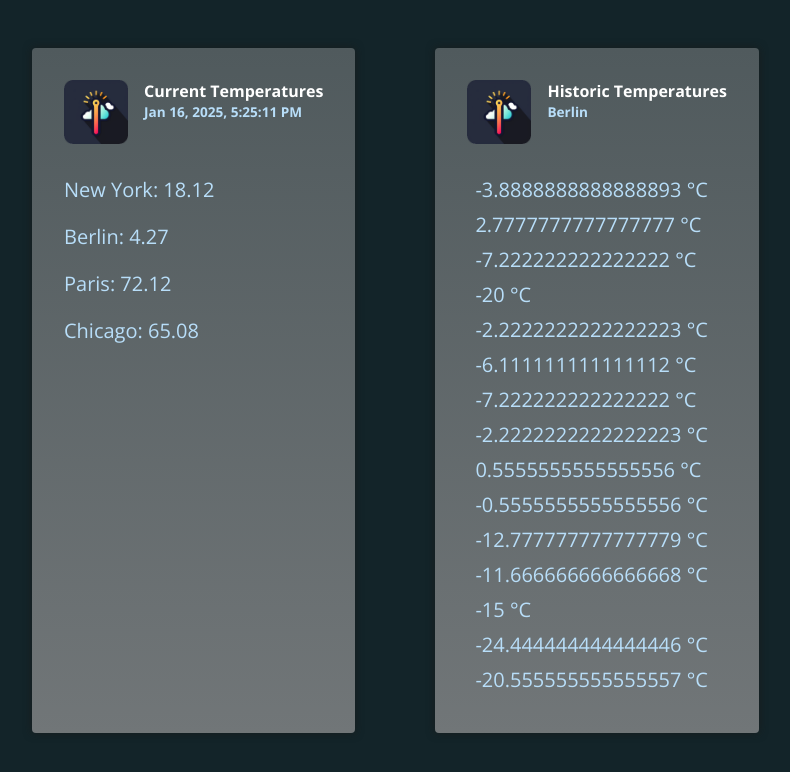
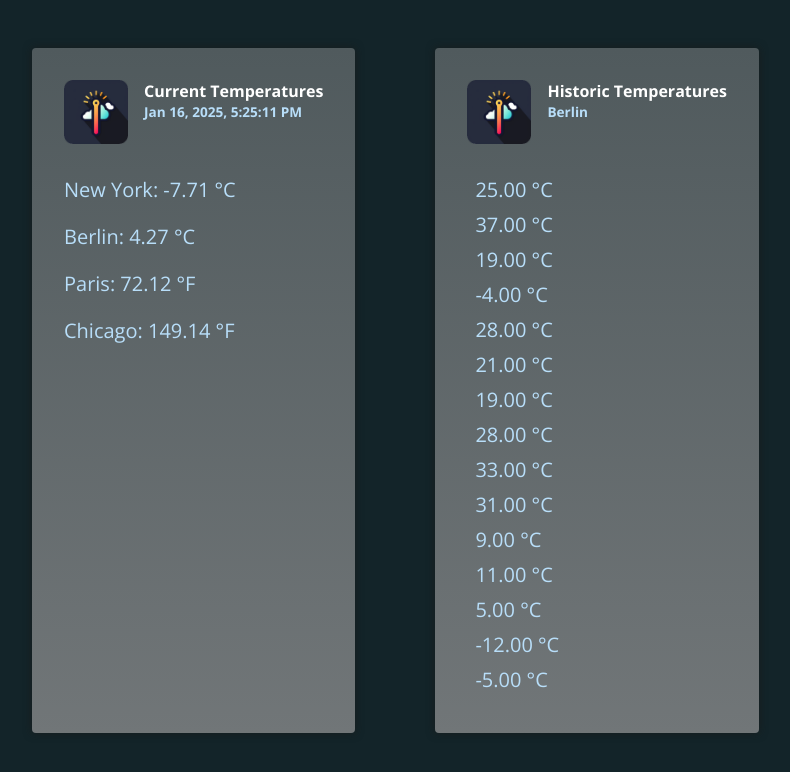
Before and after one commit to gmartpad/angular-transforming-values-with-pipes, an Angular app: page / in a window 1280 px wide. Shown: the top 772 px of the page, without its empty margins (168-958 px from the left). Built offline with nearby package versions, Linux system fonts and the light colour scheme.

Commit message:
[NG] CHAINING_PIPES_AND_BEING_AWARE_OF_LIMITATIONS - feat/fix: adding the capability to receive null as value in the TransformPipe and using the toFixed method to present the temperature value in a nicer way

```diff
--- a/src/app/app.component.html
+++ b/src/app/app.component.html
@@ -7,10 +7,10 @@
         <p>{{ currentDate | date:'medium' }}</p>
       </div>
     </header>
-    <p>New York: {{ currentTemperaturs.newYork | number:'1.1-2' }}</p>
-    <p>Berlin: {{ currentTemperaturs.berlin | number:'1.1-2' }}</p>
-    <p>Paris: {{ currentTemperaturs.paris | number: '1.1-2' }}</p>
-    <p>Chicago: {{ currentTemperaturs.chicago | number: '1.1-2' }}</p>
+    <p>New York: {{ currentTemperaturs.newYork | temp:'fah':'cel' }}</p>
+    <p>Berlin: {{ currentTemperaturs.berlin | temp:'cel' }}</p>
+    <p>Paris: {{ currentTemperaturs.paris | temp:'fah' }}</p>
+    <p>Chicago: {{ currentTemperaturs.chicago | temp:'cel':'fah' }}</p>
   </article>
 
   <article class="temperatures">
@@ -23,7 +23,7 @@
     </header>
     <ul>
       @for (temperature of historicTemperatures; track temperature) {
-        <li (click)="onReset($index)">{{ temperature | temp:'fah':'cel' }}</li>
+        <li (click)="onReset($index)">{{ temperature | temp:'cel' }}</li>
       }
     </ul>
   </article>
--- a/src/app/temperature.pipe.ts
+++ b/src/app/temperature.pipe.ts
@@ -7,10 +7,13 @@
 export class TemperaturePipe implements PipeTransform {
 
   transform(
-    value: string | number,
+    value: string | number | null,
     inputType: 'cel' | 'fah',
     outputType?: 'cel' | 'fah'
   ): any {
+
+    if(!value) return value;
+
     let val: number;
 
     if (typeof value === 'string') {
@@ -37,7 +40,7 @@
       symbol = outputType === 'cel' ? '°C' : '°F'
     }
 
-    return `${outputTemp} ${symbol}`
+    return `${outputTemp.toFixed(2)} ${symbol}`
   }
 
 }
```
